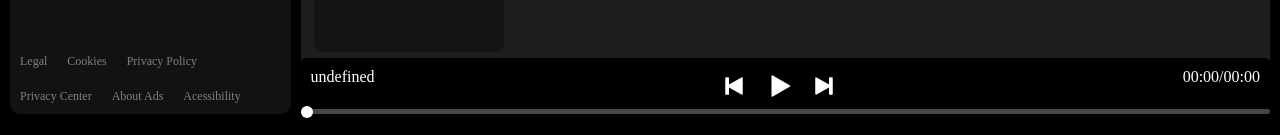
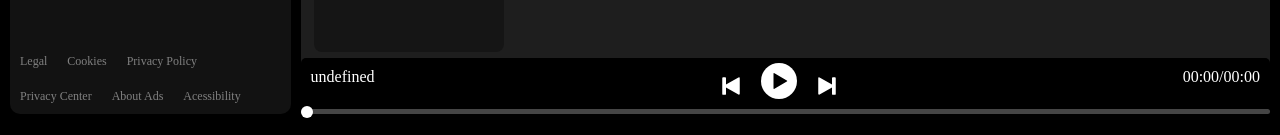
Before and after one commit to sharan-hs/Spotify, a plain HTML site: page index.html in a window 1280 px wide. Shown: the part 662-797 px from the top of the page. Drawn offline with Linux system fonts and the light colour scheme; no server answers.

Commit message:
Updated Play Music button styling

```diff
--- a/index.html
+++ b/index.html
@@ -124,7 +124,7 @@
 
                     <div class="playbar-icons flex gap invert">
                         <img id="previous" class="song-nav-icons" src="svg/prev.svg" alt="">
-                        <img id="play" class="playIcon svg" src="svg/playicon.svg" alt="">
+                        <img id="play" class="playIcon" src="svg/playicon.svg" alt="">
                         <img id="next" class="song-nav-icons" src="svg/next.svg" alt="">
                     </div>
                     <div class="seekbar">
--- a/style.css
+++ b/style.css
@@ -285,3 +285,12 @@ body {
     max-height: 344px;
     overflow: auto;
 }
+
+.playIcon {
+    filter: invert(1);
+    background: white;
+    border-radius: 50%;
+    padding: 7px;
+    width: 22px;
+    height: 22px;
+}
```
